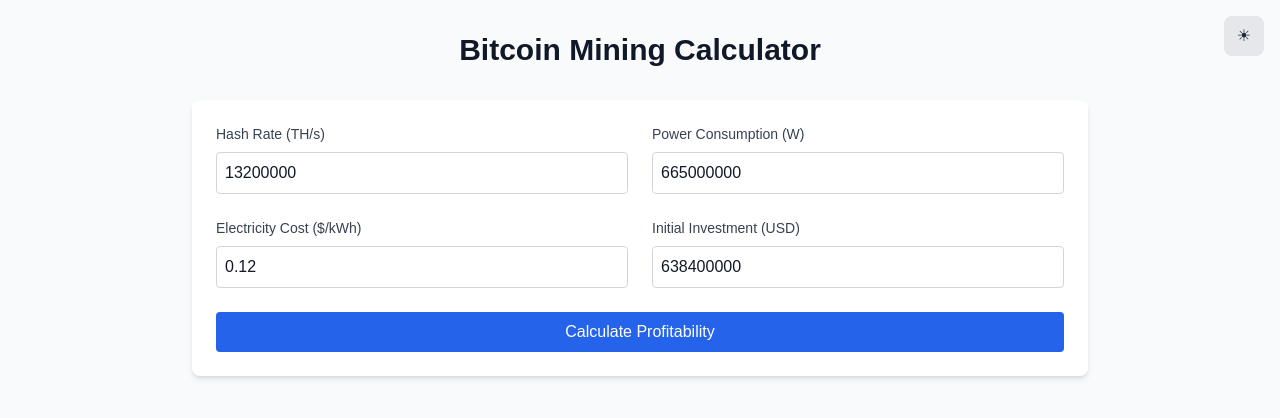
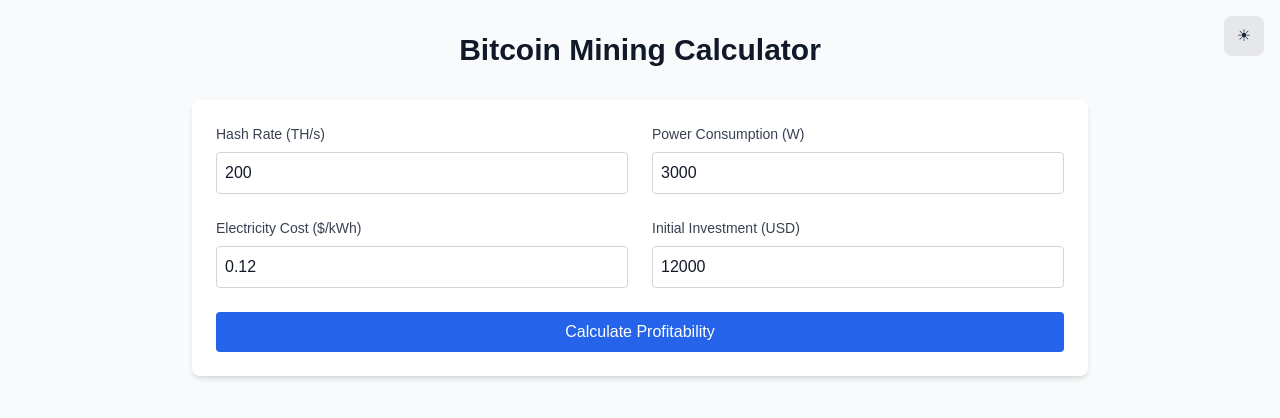
Before and after one commit to cambaughn/hut8-takehome-frontend, a Next.js app: page / in a window 1280 px wide. Shown: the top 418 px of the page. Built offline with nearby package versions, Linux system fonts and the light colour scheme.

Commit message:
Fix dark mode toggle

```diff
--- a/src/app/globals.css
+++ b/src/app/globals.css
@@ -7,7 +7,7 @@
   --foreground: #171717;
 }
 
-[data-theme='dark'] {
+.dark {
   --background: #0a0a0a;
   --foreground: #ededed;
 }
--- a/src/app/page.tsx
+++ b/src/app/page.tsx
@@ -34,10 +34,10 @@
 
 export default function Home() {
   const [formData, setFormData] = useState<FormData>({
-    hashRate: "13200000", // 13.2 EH/s = 13,200,000 TH/s
-    power: "665000000", // 665 MW = 665,000,000 W
+    hashRate: "200",
+    power: "3000",
     costPerKwh: "0.12",
-    initialInvestment: "638400000", // 53,200 miners * $12,000 = $638.4M
+    initialInvestment: "12000",
   });
 
   const [results, setResults] = useState<MiningResults | null>(null);
@@ -153,7 +153,7 @@
         </form>
 
         {error && (
-          <div className="mt-6 p-4 bg-red-100 dark:bg-red-900/50 text-red-700 dark:text-red-200 rounded">
+          <div className="mt-6 p-4 bg-red-100 dark:bg-red-900 text-red-700 dark:text-red-300 rounded">
             {error}
           </div>
         )}
```
